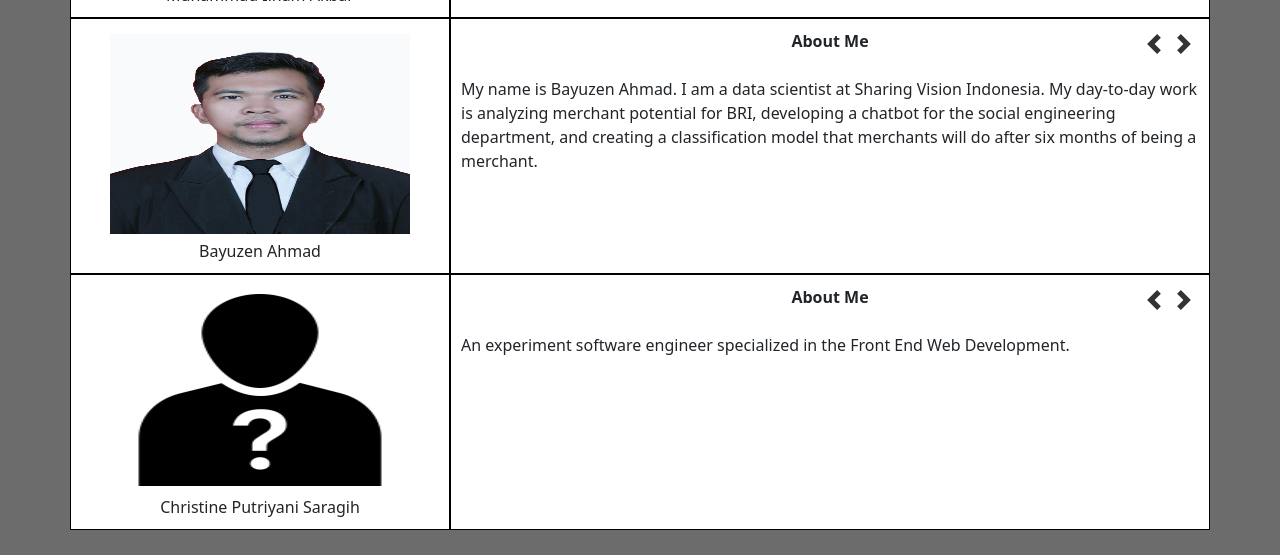
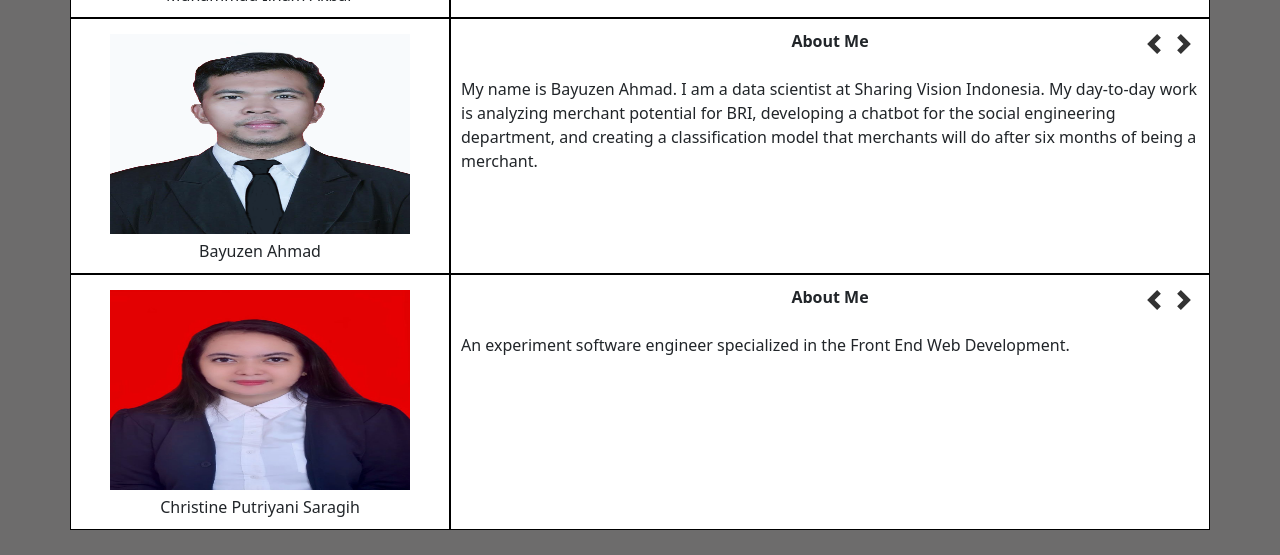
Before and after one commit to ilhamakbar060296/portofolio, a plain HTML site: page index.html in a window 1280 px wide. Shown: the part 680-1235 px from the top of the page. Drawn offline with nearby package versions, Linux system fonts and the light colour scheme.

Commit message:
menambahkan foto

```diff
--- a/index.html
+++ b/index.html
@@ -215,7 +215,7 @@
               <div class="row">
                 <div class="col">
                   <div>
-                      <img src="./Foto/unknown.png">
+                      <img src="./Foto/christine.jpg">
                   </div>
                   Christine Putriyani Saragih
                 </div>
```
